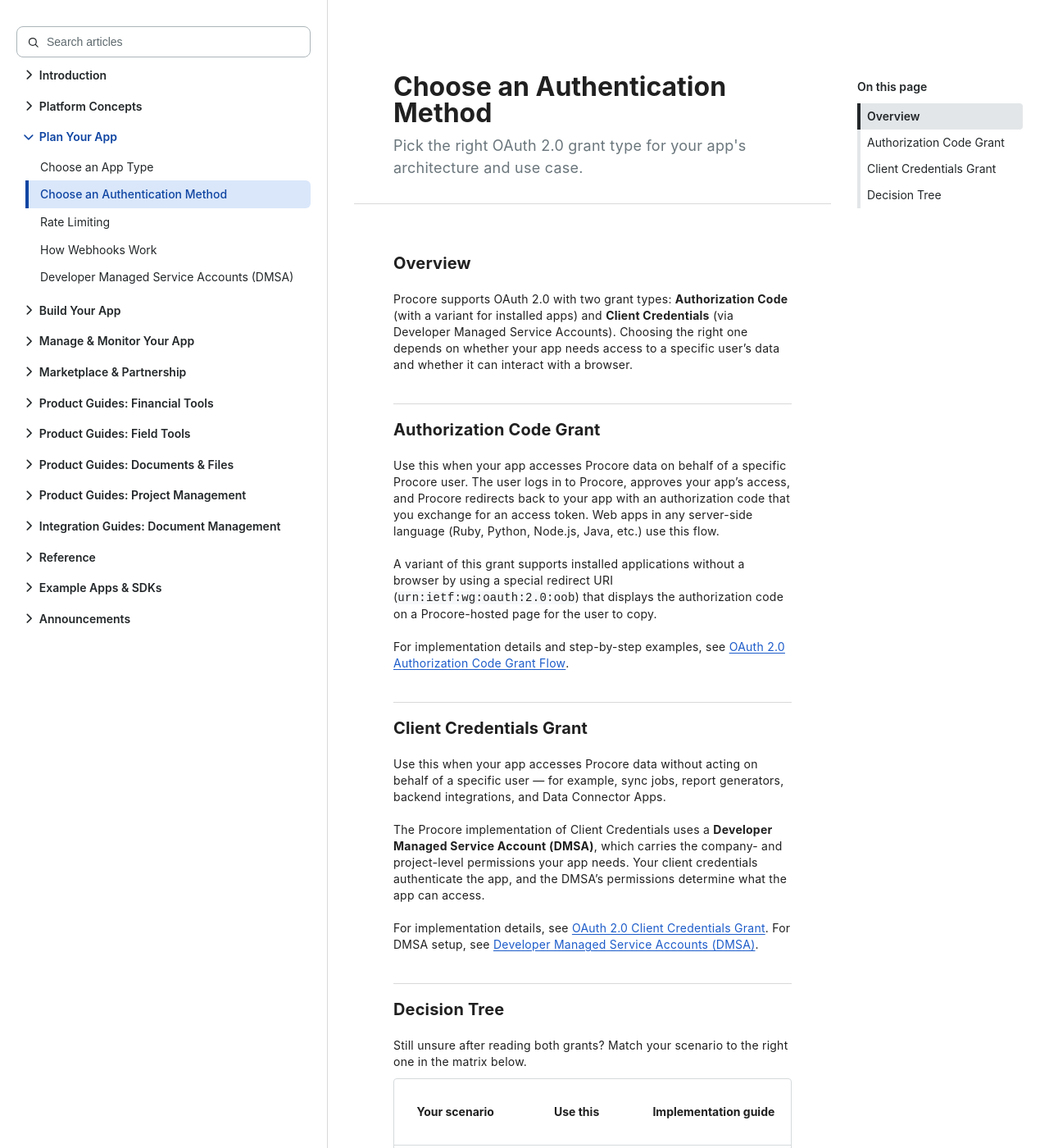
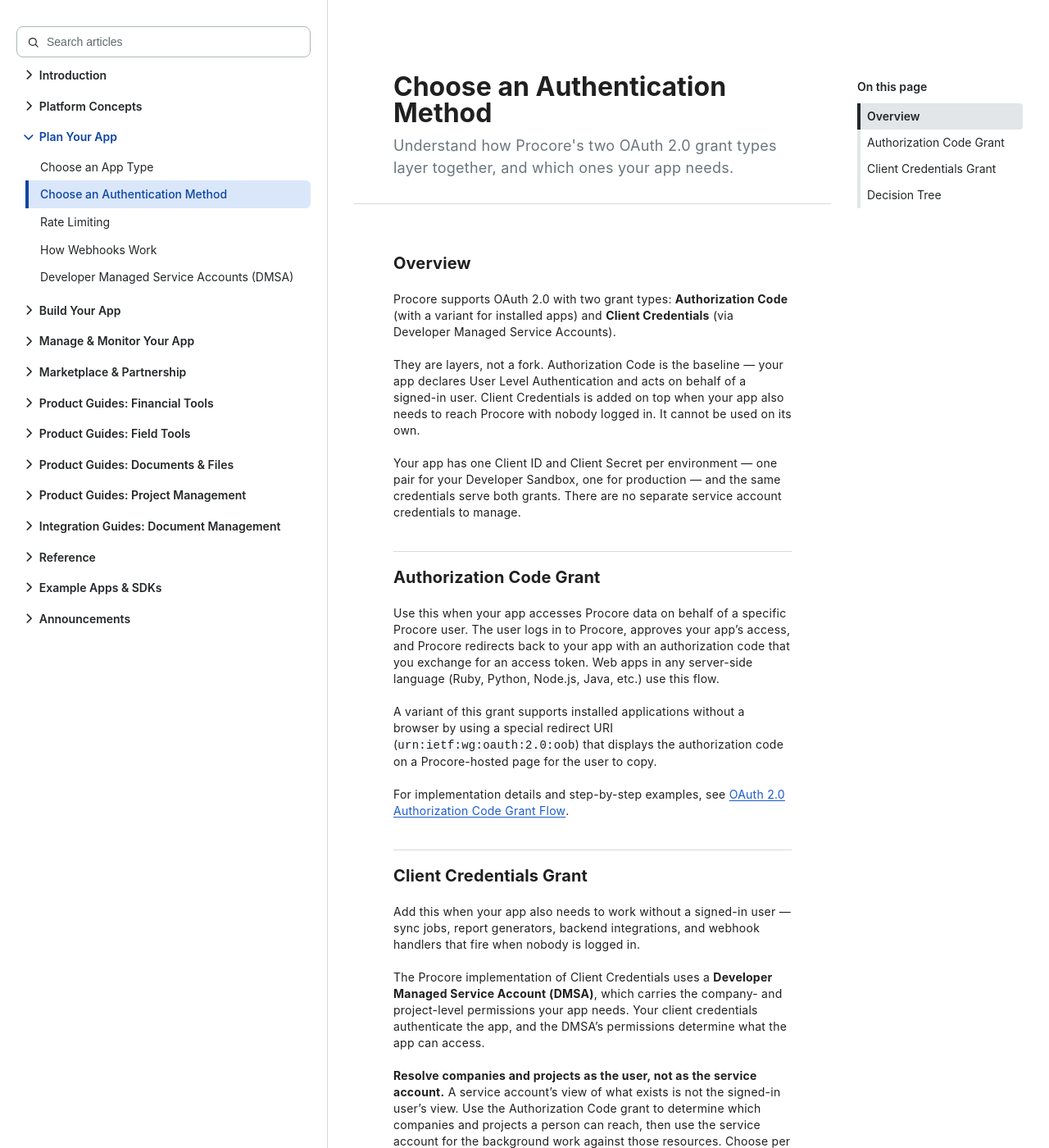
Before and after one commit to procore/documentation, a Jekyll site: the page built from oauth/oauth_choose_grant_type.md, in a window 1280 px wide and 1400 px high. Shown: the whole window at 82% size. Built offline with Jekyll 4.4.1, drawn with Linux system fonts in a browser that asks for light colours; comment, search, counter and statistics services are not loaded; some of the changed text lies outside the part shown.

Commit message:
docs: correct the grant type page to describe layering, not a fork
The page framed the two OAuth grants as a choice - "depends on whether
your app needs access to a specific user's data" - and its decision
matrix carried a row reading "Data Connector App or backend service -
no specific user context required -> Client Credentials grant via
DMSA". Both told a developer they could ship service-account-only.
They cannot: Client Credentials layers on top of Authorization Code and
is not usable on its own.

Eighteen pages link here for this decision, so the error had reach.

- Overview now states the layering and the single Client ID and Client
  Secret per environment shared by both grants, which appeared nowhere
  else on the site.
- Client Credentials is framed as added on top, and carries the
  guidance to resolve companies and projects as the signed-in user
  before doing background work as the service account.
- The three decision rows are rewritten around what the app needs to do
  rather than which single grant to pick.
- Adds a See Also; the page previously dead-ended on the matrix.

Keeps the title and nav label. "Choose an App Type" and "Choose an
Authentication Method" are a matched pair in Plan Your App, and
renaming would churn the inbound links for no gain.

Co-Authored-By: Claude Opus 5 <noreply@anthropic.com>

```diff
--- a/oauth/oauth_choose_grant_type.md
+++ b/oauth/oauth_choose_grant_type.md
@@ -1,14 +1,18 @@
 ---
 permalink: /oauth-choose-grant-type
 title: Choose an Authentication Method
-sub_header: Pick the right OAuth 2.0 grant type for your app's architecture and use case.
+sub_header: Understand how Procore's two OAuth 2.0 grant types layer together, and which ones your app needs.
 layout: default
 section_title: Plan Your App
 ---
 
 ## Overview
 
-Procore supports OAuth 2.0 with two grant types: **Authorization Code** (with a variant for installed apps) and **Client Credentials** (via Developer Managed Service Accounts). Choosing the right one depends on whether your app needs access to a specific user's data and whether it can interact with a browser.
+Procore supports OAuth 2.0 with two grant types: **Authorization Code** (with a variant for installed apps) and **Client Credentials** (via Developer Managed Service Accounts).
+
+They are layers, not a fork. Authorization Code is the baseline — your app declares User Level Authentication and acts on behalf of a signed-in user. Client Credentials is added on top when your app also needs to reach Procore with nobody logged in. It cannot be used on its own.
+
+Your app has one Client ID and Client Secret per environment — one pair for your Developer Sandbox, one for production — and the same credentials serve both grants. There are no separate service account credentials to manage.
 <br><br>
 
 ***
@@ -24,9 +28,11 @@ For implementation details and step-by-step examples, see [OAuth 2.0 Authorizati
 ***
 ## Client Credentials Grant
 
-Use this when your app accesses Procore data without acting on behalf of a specific user — for example, sync jobs, report generators, backend integrations, and Data Connector Apps.
+Add this when your app also needs to work without a signed-in user — sync jobs, report generators, backend integrations, and webhook handlers that fire when nobody is logged in.
 
 The Procore implementation of Client Credentials uses a **Developer Managed Service Account (DMSA)**, which carries the company- and project-level permissions your app needs. Your client credentials authenticate the app, and the DMSA's permissions determine what the app can access.
+
+**Resolve companies and projects as the user, not as the service account.** A service account's view of what exists is not the signed-in user's view. Use the Authorization Code grant to determine which companies and projects a person can reach, then use the service account for the background work against those resources. Choose per call rather than picking one grant for your whole integration.
 
 For implementation details, see [OAuth 2.0 Client Credentials Grant]({{ site.url }}{{ site.baseurl }}{% link oauth/oauth_client_credentials.md %}). For DMSA setup, see [Developer Managed Service Accounts (DMSA)]({{ site.url }}{{ site.baseurl }}{% link plan_your_app/developer_managed_service_accounts.md %}).
 <br><br>
@@ -38,6 +44,16 @@ Still unsure after reading both grants? Match your scenario to the right one in
 
 | Your scenario | Use this | Implementation guide |
 |---|---|---|
-| Web app that acts on behalf of a Procore user | Authorization Code grant | [OAuth 2.0 Authorization Code Grant Flow]({{ site.url }}{{ site.baseurl }}{% link oauth/oauth_auth_grant_flow.md %}) |
-| Headless app or script (no browser) that acts on behalf of a Procore user | Authorization Code grant — Installed-App variant | [Installed-App Variant]({{ site.url }}{{ site.baseurl }}{% link oauth/oauth_auth_grant_flow.md %}#installed-app-variant-no-browser-redirect) |
-| Data Connector App or backend service — no specific user context required | Client Credentials grant via DMSA | [OAuth 2.0 Client Credentials Grant]({{ site.url }}{{ site.baseurl }}{% link oauth/oauth_client_credentials.md %}) + [Developer Managed Service Accounts (DMSA)]({{ site.url }}{{ site.baseurl }}{% link plan_your_app/developer_managed_service_accounts.md %}) |
+| Your app acts only on behalf of a signed-in Procore user | Authorization Code grant | [OAuth 2.0 Authorization Code Grant Flow]({{ site.url }}{{ site.baseurl }}{% link oauth/oauth_auth_grant_flow.md %}) |
+| Your app has no browser and acts on behalf of a signed-in user | Authorization Code grant — Installed-App variant | [Installed-App Variant]({{ site.url }}{{ site.baseurl }}{% link oauth/oauth_auth_grant_flow.md %}#installed-app-variant-no-browser-redirect) |
+| Your app also runs unattended — sync jobs, overnight webhook handlers | Authorization Code grant, plus Client Credentials via DMSA | [OAuth 2.0 Client Credentials Grant]({{ site.url }}{{ site.baseurl }}{% link oauth/oauth_client_credentials.md %}) + [Developer Managed Service Accounts (DMSA)]({{ site.url }}{{ site.baseurl }}{% link plan_your_app/developer_managed_service_accounts.md %}) |
+
+<div class="details-bottom-spacing"></div>
+
+***
+## See Also
+- [Building Data Connector Applications]({{ site.url }}{{ site.baseurl }}{% link building_applications/building_data_connection_apps.md %}) — declare these components on an app version.
+- [Developer Managed Service Accounts (DMSA)]({{ site.url }}{{ site.baseurl }}{% link plan_your_app/developer_managed_service_accounts.md %}) — permissions, and how they behave across app updates.
+- [Choose an App Type]({{ site.url }}{{ site.baseurl }}{% link plan_your_app/building_apps_app_types.md %}) — the capabilities you can combine in one app.
+{: .link-list}
+<br><br>
```
